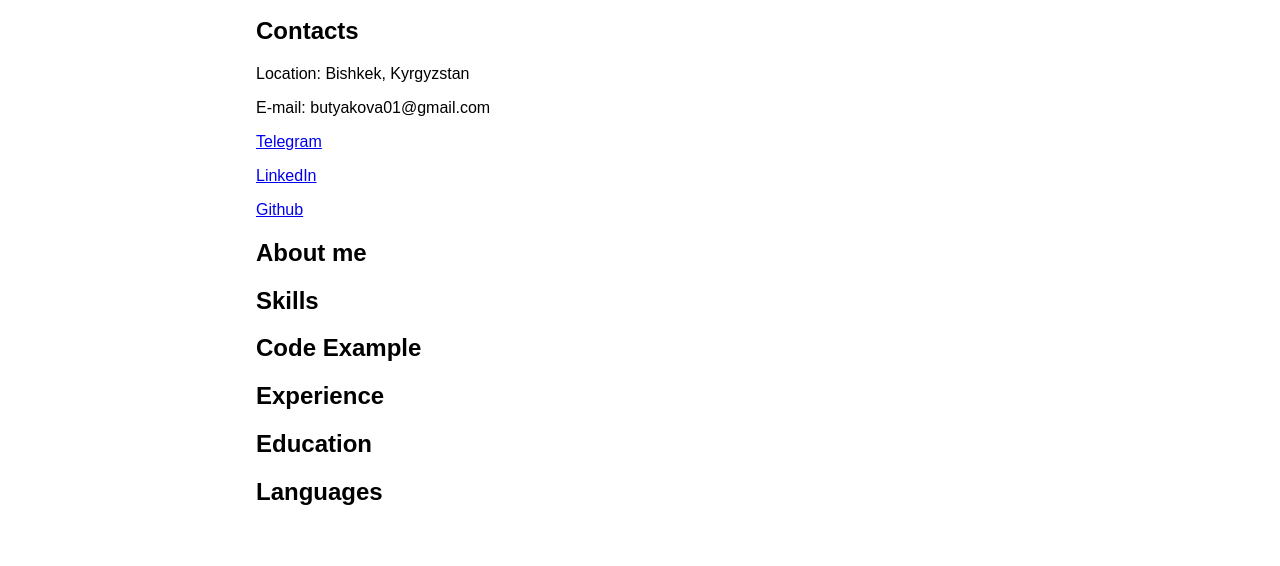
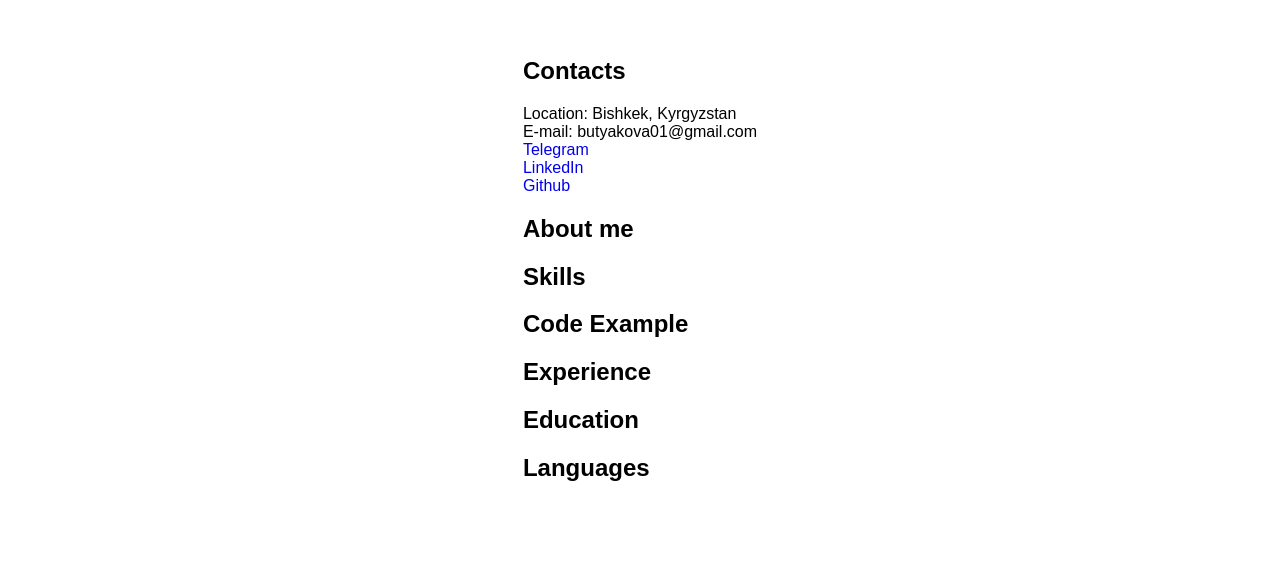
Before and after one commit to djhsgfjk/rsschool-cv, a website: page index.html in a window 1280 px wide. Shown: the part 323-889 px from the top of the page. After the commit the page ends 865 px from the top, so only its background shows below. Drawn offline with Linux system fonts and the light colour scheme.

Commit message:
refactor: change contacts html-structure

```diff
--- a/index.html
+++ b/index.html
@@ -34,18 +34,26 @@
         </ul>
     </nav>
     <header class="header">
-        <img class="header-photo" src="assets/diana_butiakova.png">
+        <img alt="Butiakova Diana" class="header-photo" src="assets/diana_butiakova.png">
         <h1 class="header__label">Butiakova Diana</h1>
     </header>
     <main>
         <section class="section">
             <h2 class="section__title" id="contacts">Contacts</h2>
             <div class="section__description">
-                <p>Location: Bishkek, Kyrgyzstan</p>
-                <p>E-mail: butyakova01@gmail.com</p>
-                <p><a href="https://t.me/imbluedabudie">Telegram</a></p>
-                <p><a href="https://www.linkedin.com/in/diana-butyakova">LinkedIn</a></p>
-                <p><a href="https://github.com/djhsgfjk">Github</a></p>
+                <ul>
+                    <li>Location: Bishkek, Kyrgyzstan</li>
+                    <li>E-mail: butyakova01@gmail.com</li>
+                    <li>
+                        <a href="https://t.me/imbluedabudie">Telegram</a>
+                    </li>
+                    <li>
+                        <a href="https://www.linkedin.com/in/diana-butyakova">LinkedIn</a>
+                    </li>
+                    <li>
+                        <a href="https://github.com/djhsgfjk">Github</a>
+                    </li>
+                </ul>
             </div>
         </section>
         </section>
--- a/style.css
+++ b/style.css
@@ -10,6 +10,19 @@ body {
     display: flex;
     flex-direction: column;
     align-items: center;
+}
+
+ul {
+    padding: 0 !important;
+    margin: 0 !important;
+}
+
+li {
+    list-style-type: none !important;
+}
+
+a {
+    text-decoration: none !important;
 }
 
 .nav {
@@ -34,8 +47,6 @@ body {
 }
 
 .contents {
-    padding: 0 !important;
-    margin: 0 !important;
     height: var(--bar-height);
     display: flex;
     justify-content: space-between;
@@ -45,13 +56,11 @@ body {
 
 .contents__item {
     background-color: black;
-    list-style-type: none !important;
     margin-left: 10px;
 }
 
 .contents-item__link {
     color: white !important;
-    text-decoration: none !important;
 }
 
 .header {
@@ -67,7 +76,10 @@ body {
 }
 
 main {
-    width: 60%;
+    margin: 0 40px 40px 40px;
+}
+
+header {
     margin: 40px;
 }
 
@@ -107,9 +119,4 @@ main {
         display: none !important;
     }
 
-    main {
-        width: calc(100% - 40px);
-    }
-
-
 }
```
